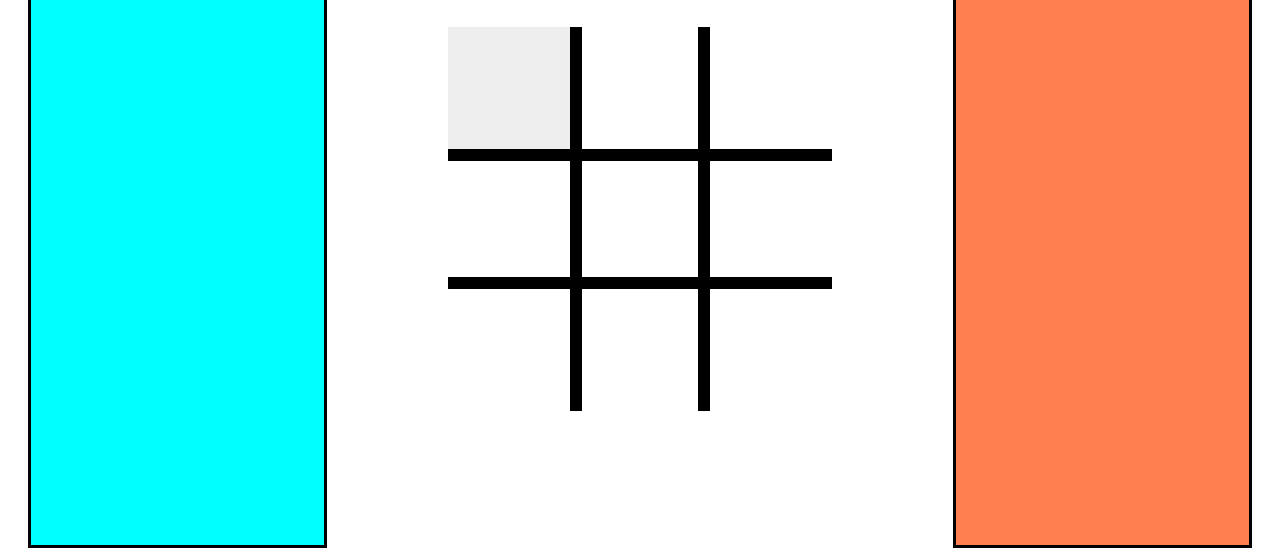
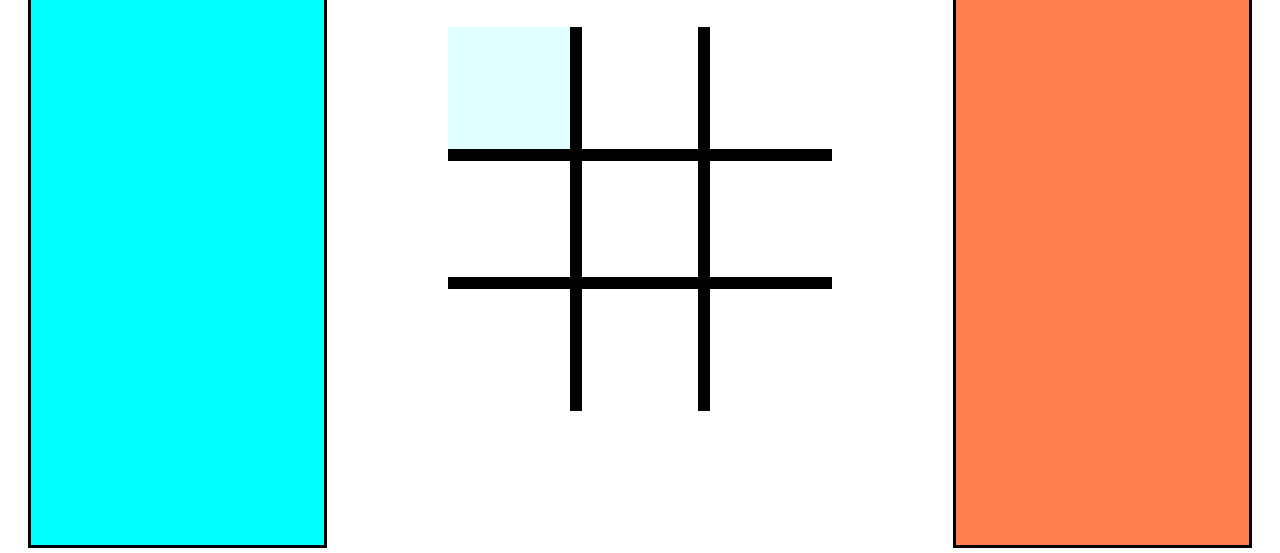
Before and after one commit to butlertree/tictac, a plain HTML site: page index.html in a window 1280 px wide. In both pictures the pointer is over the button 512 px from the left and 354 px from the top of the page. Shown: the part 263-816 px from the top of the page. Drawn offline with Linux system fonts and the light colour scheme.

Commit message:
Add a background color to the hovor state

```diff
--- a/styles.css
+++ b/styles.css
@@ -89,7 +89,7 @@
 }
 
 .square:hover {
-    background-color: #eee;
+    background-color:  lightcyan;
 }
 
 .square:active {
```
